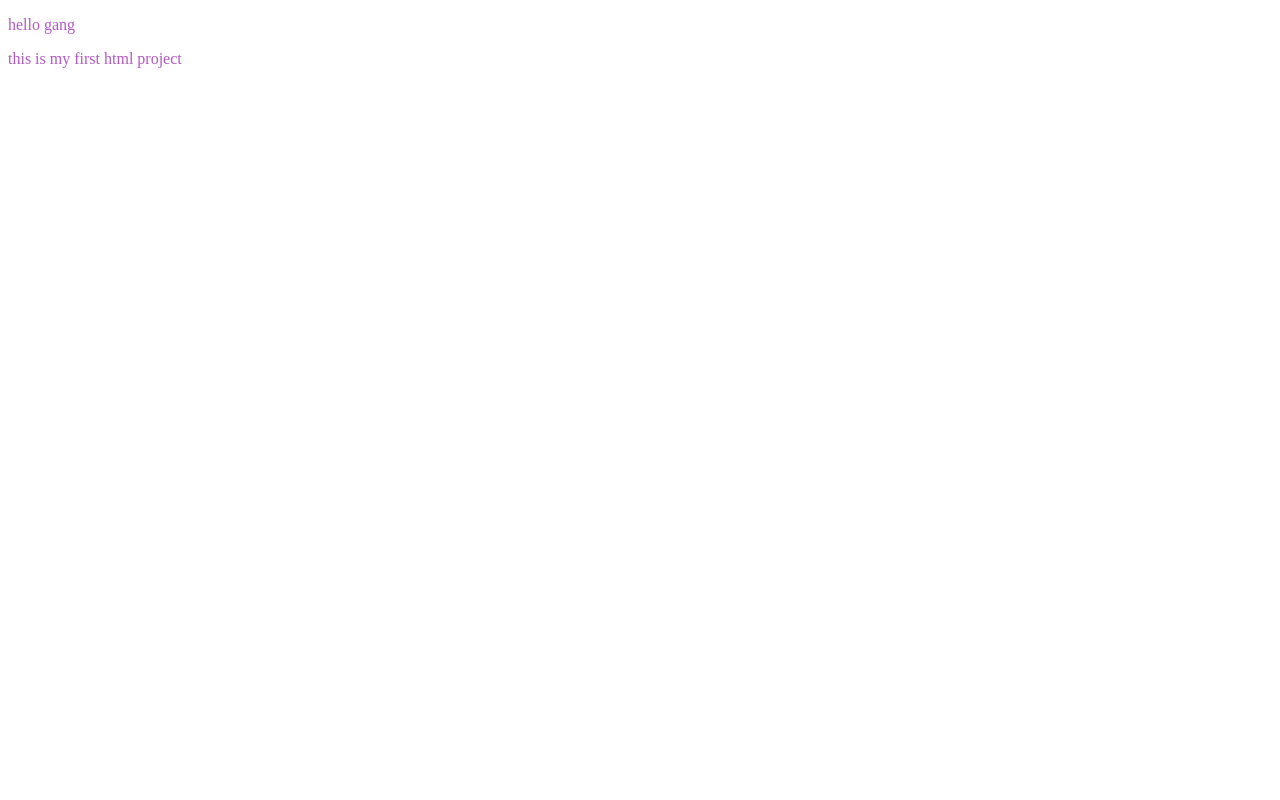
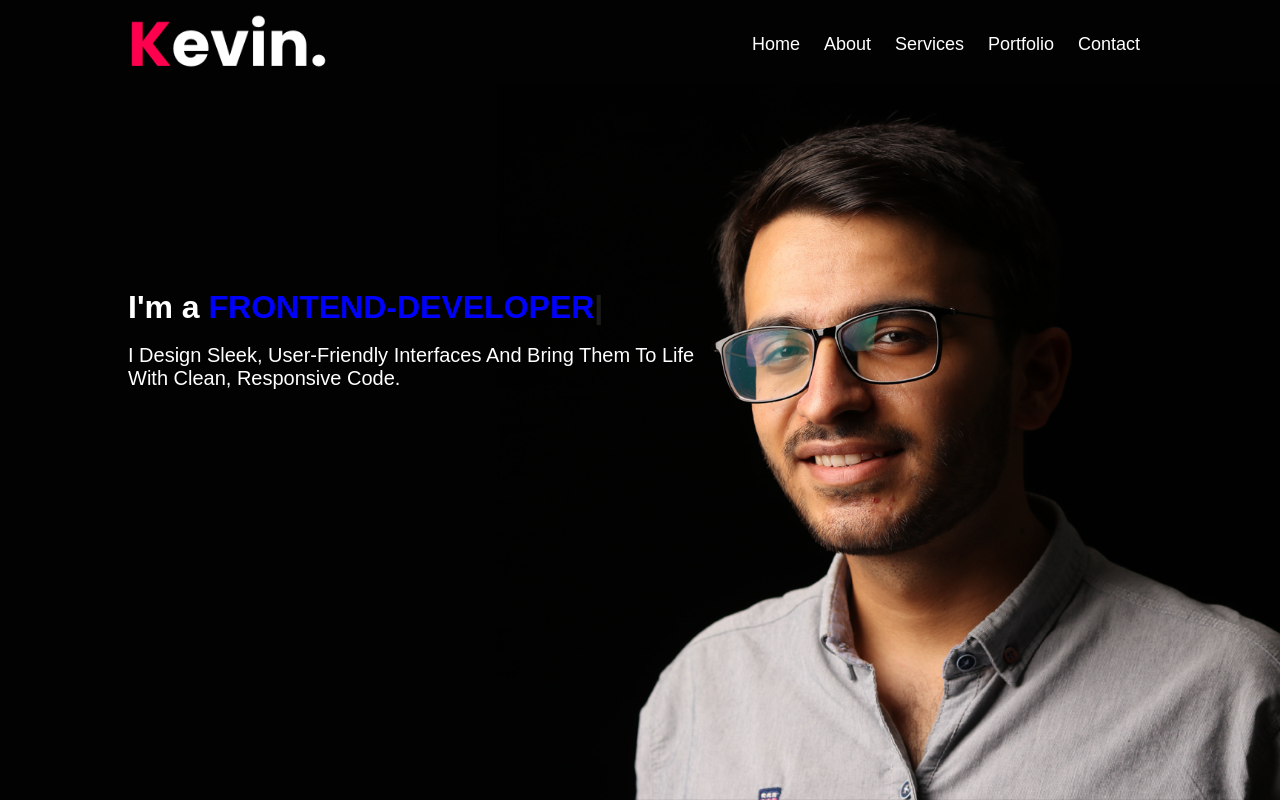
Before and after one commit to dhanya0412/project-1, a plain HTML site: page index.html in a window 1280 px wide. Drawn offline with nearby package versions, Linux system fonts and the light colour scheme.

Commit message:
made header section

```diff
--- a/index.html
+++ b/index.html
@@ -4,13 +4,41 @@
 <head>
     <meta charset="UTF-8">
     <meta name="viewport" content="width=device-width, initial-scale=1.0">
-    <title>my website</title>
+    <title>My Personal Portfolio</title>
     <link rel="stylesheet" href="style.css">
 </head>
 
 <body>
-    <p>hello gang</p>
-    <p>this is my first html project</p>
+    <div id="header">
+        <div class="container">
+            <nav>
+                <img src="images/logo.png" class="logo">
+                <ul class="info">
+                    <li><a href="#">Home</a></li>
+                    <li><a href="#">About</a></li>
+                    <li><a href="#">Services</a></li>
+                    <li><a href="#">Portfolio</a></li>
+                    <li><a href="#">Contact</a></li>
+
+                </ul>
+            </nav>
+            <div class="skill">
+                <h1>I'm a <span class="auto-type"></span></h1>
+                <br>
+                <p>I design sleek, user-friendly interfaces and
+                    bring
+                    them to life
+                    with clean, responsive code.</p>
+
+
+            </div>
+
+        </div>
+
+    </div>
+    <script src="https://unpkg.com/typed.js@2.1.0/dist/typed.umd.js"></script>
+    <script src="typedAnimation.js"></script>
+
 </body>
 
 </html>
--- a/style.css
+++ b/style.css
@@ -1,3 +1,114 @@
-p{
-    color: rgb(179, 88, 197);
+* {
+    margin: 0;
+    padding: 0;
+    font-family: 'Poppins', sans-serif;
+    box-sizing: border-box;
+
 }
+
+body {
+    background: #080808;
+    color: #fff;
+}
+
+#header {
+    width: 100%;
+    height: 100vh;
+    background-image: url(images/background.png);
+    background-size: cover;
+    background-position: center;
+
+}
+
+.logo {
+    width: 200px;
+
+}
+
+
+
+
+ul {
+
+    list-style: none;
+
+
+}
+
+.info li a {
+    text-decoration: none;
+    color: white;
+    font-size: 18px;
+    position: relative;
+
+}
+
+.info li a::after {
+    content: '';
+    width: 0;
+    height: 3px;
+    background: #ff004f;
+    position: absolute;
+    left: 0;
+    bottom: -6px;
+    transition: 0.5s;
+
+
+}
+
+.info li a:hover::after {
+    width: 100%;
+}
+
+nav {
+    display: flex;
+    justify-content: space-between;
+    margin-left: 10%;
+    margin-right: 10%;
+
+
+}
+
+
+
+
+.info {
+
+    flex: 0.5;
+    display: flex;
+    justify-content: space-around;
+    align-items: center;
+
+
+
+
+
+}
+
+
+
+.auto-type {
+    color: blue;
+}
+
+.skill {
+    margin-left: 10%;
+}
+
+.container {
+    height: 50%;
+    display: flex;
+    flex-direction: column;
+    justify-content: space-between;
+
+
+
+
+}
+
+p {
+    text-transform: capitalize;
+    font-size: 20px;
+    max-width: 50%;
+    margin-bottom: 10px;
+}
--- /dev/null
+++ b/typedAnimation.js
@@ -0,0 +1,8 @@
+
+var typed = new Typed(".auto-type", {
+    strings: ["FRONTEND-DEVELOPER", "UI/UX DESIGNER", "JAVASCRIPT ENTHUSIAST"],
+    typeSpeed: 200,
+    backSpeed: 300,
+    loop: true,
+
+});
```
Also changed, not shown: images/background.png (added), images/logo.png (added), images/phone-background.png (added), images/user.png (added), images/work-1.png (added), images/work-2.png (added), images/work-3.png (added), 1 other file.
